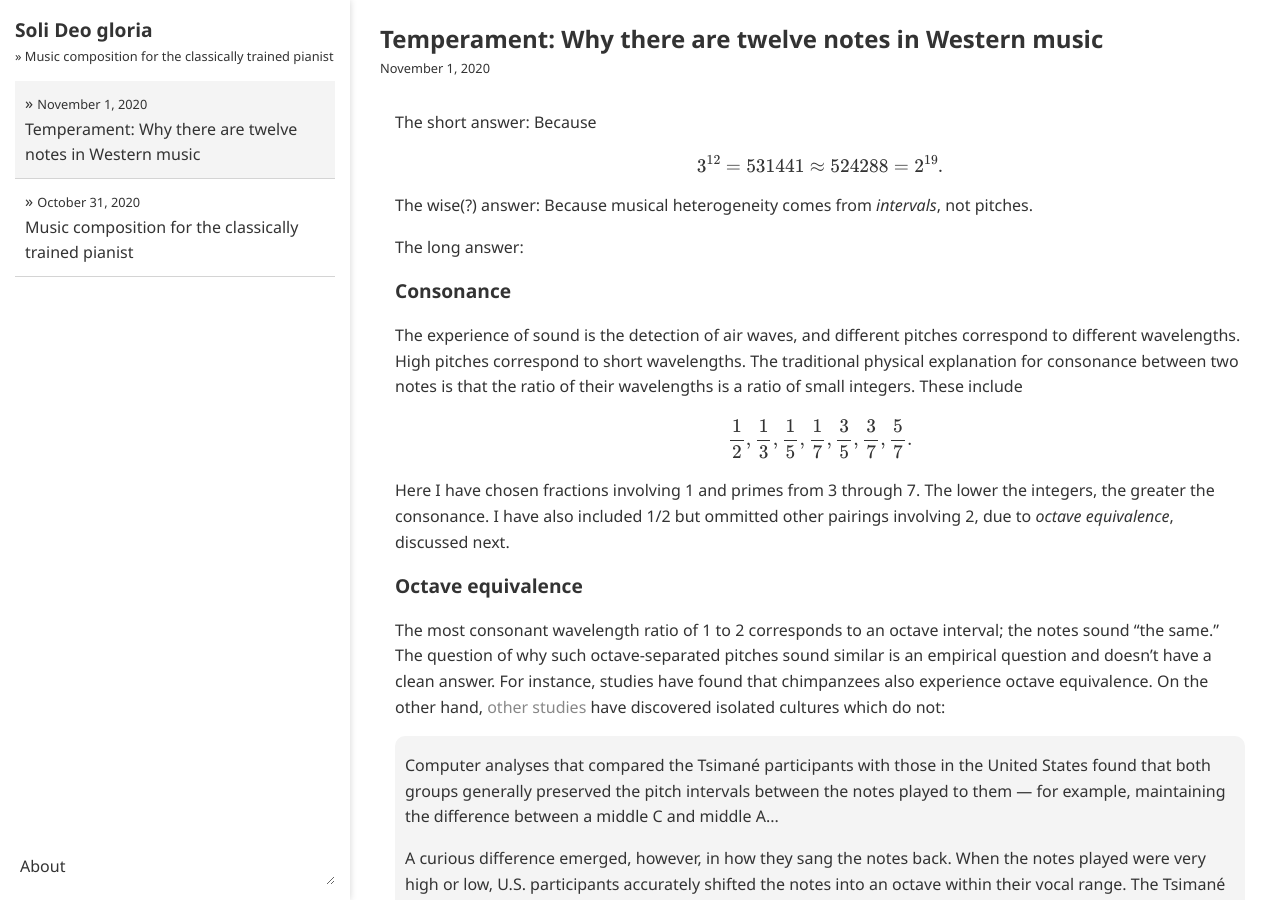
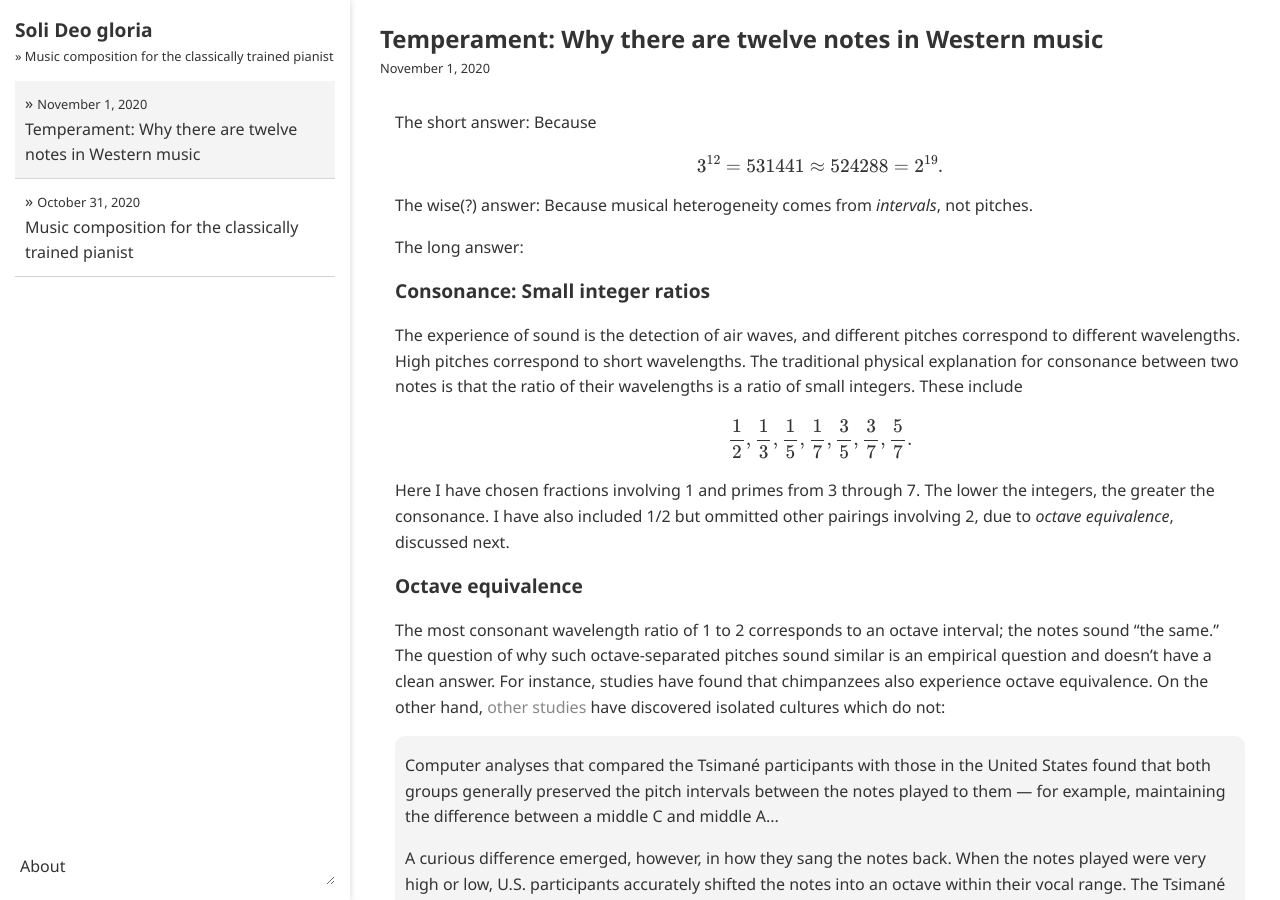
Before and after one commit to ansyblenetwork/sdg, a Jekyll site: the page built from _posts/2020-11-01-temperament-why-there-are-twelve-notes.md, in a window 1280 px wide and 900 px high. Built offline with Jekyll 4.4.1, drawn with Linux system fonts in a browser that asks for light colours; formulas are drawn with MathJax 3.

Commit message:
Update 2020-11-01-temperament-why-there-are-twelve-notes.md

```diff
--- a/_posts/2020-11-01-temperament-why-there-are-twelve-notes.md
+++ b/_posts/2020-11-01-temperament-why-there-are-twelve-notes.md
@@ -10,7 +10,7 @@ The wise(?) answer: Because musical heterogeneity comes from _intervals_, not pi
 
 The long answer:
 
-### Consonance
+### Consonance: Small integer ratios
 
 The experience of sound is the detection of air waves, and different pitches correspond to different wavelengths. High pitches correspond to short wavelengths. The traditional physical explanation for consonance between two notes is that the ratio of their wavelengths is a ratio of small integers. These include
 
```
